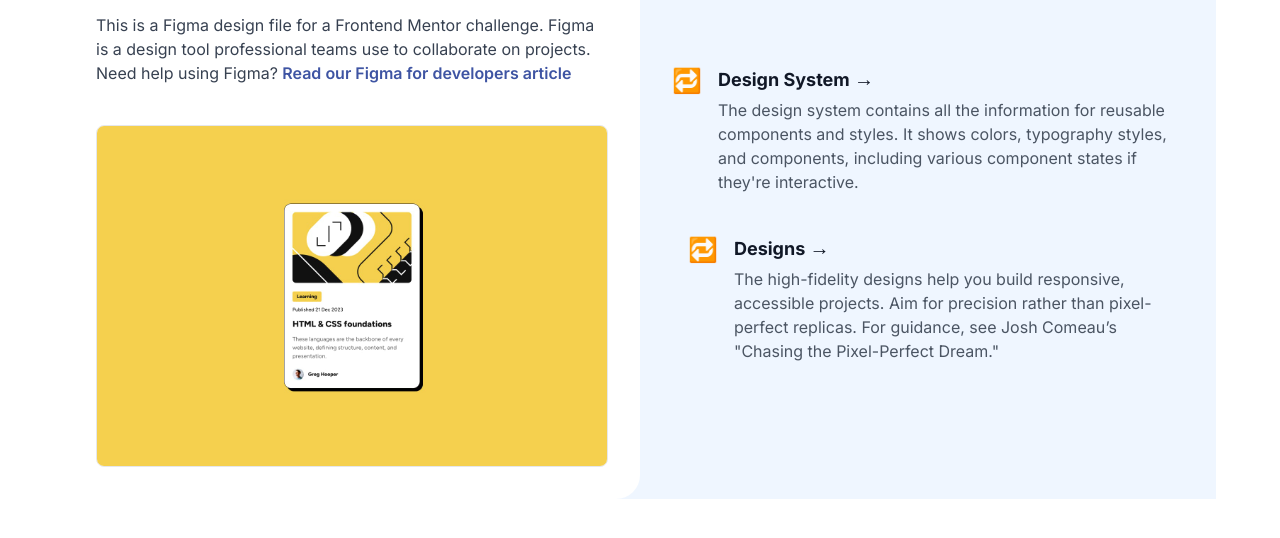
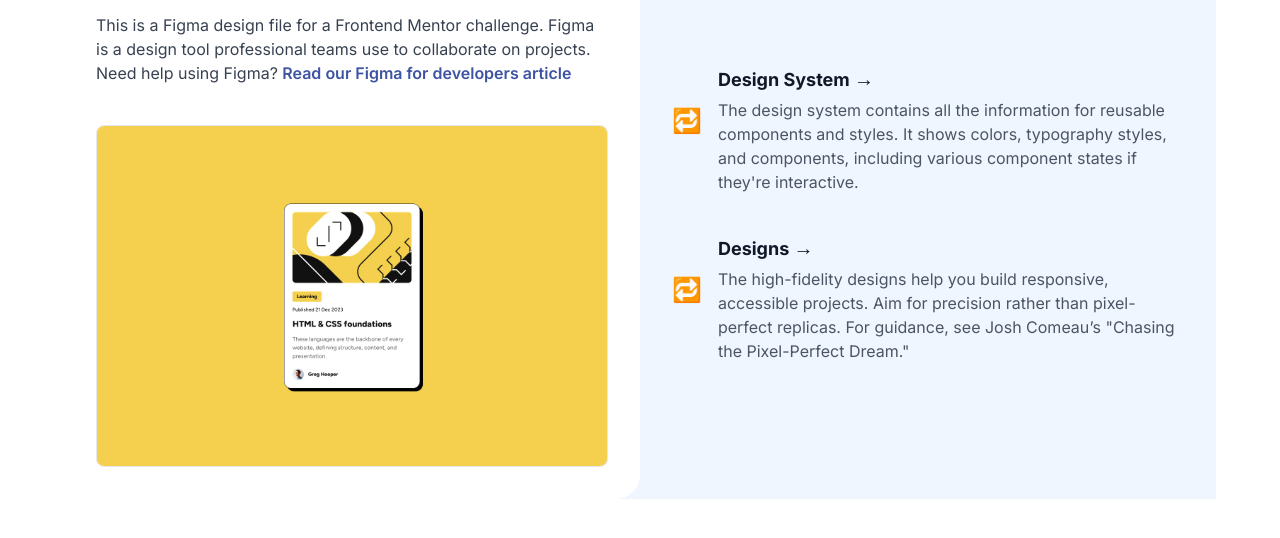
Before and after one commit to NIYONIZERA/Blog-preview-card, a website: page index.html in a window 1280 px wide. Shown: the part 186-724 px from the top of the page. Drawn offline with nearby package versions, Linux system fonts and the light colour scheme.

Commit message:
right section fixed

```diff
--- a/index.html
+++ b/index.html
@@ -22,14 +22,14 @@
         <img src="./assets/images/favicon-32x32.png" alt="">
       </div>
 
-      <!-- Text -->
+
       <h1 class="text-3xl font-bold text-[#3E54A3] mb-4">Blog preview card</h1>
       <p class="text-gray-700 mb-4">
         This is a Figma design file for a Frontend Mentor challenge. Figma is a design tool professional teams use to collaborate on projects. Need help using Figma?
         <a href="#" class="text-[#3E54A3] font-semibold hover:underline">Read our Figma for developers article</a>
       </p>
 
-      <!-- Blog Image Preview -->
+
       <div class="border mt-6 rounded-lg overflow-hidden">
         <img src="./design/desktop-design.jpg" alt="Blog preview card" class="w-full" />
       </div>
@@ -37,9 +37,9 @@
 
     <!-- Right Section -->
     <div class="lg:w-1/2  p-8 space-y-10 flex flex-col justify-center">
-      <!-- Design System -->
+
       <div class="flex items-start">
-        <div class="text-teal-500 text-2xl mr-4">🔁</div>
+        <div class="text-teal-500 text-2xl mr-4 pt-10">🔁</div>
         <div class="flex-1">
           <div class="flex justify-between items-center">
             <h3 class="font-bold text-lg text-gray-900">Design System <span class="text-xl">→</span></h3>
@@ -53,8 +53,8 @@
 
       <!-- Designs -->
       <div class="flex items-start">
-        <div class="text-orange-500 text-2xl mr-4"></div>
-        <div class="text-teal-500 text-2xl mr-4">🔁</div>
+
+        <div class="text-teal-500 text-2xl mr-4 pt-10">🔁</div>
         <div class="flex-1">
 
           <div class="flex justify-between items-center">
```
